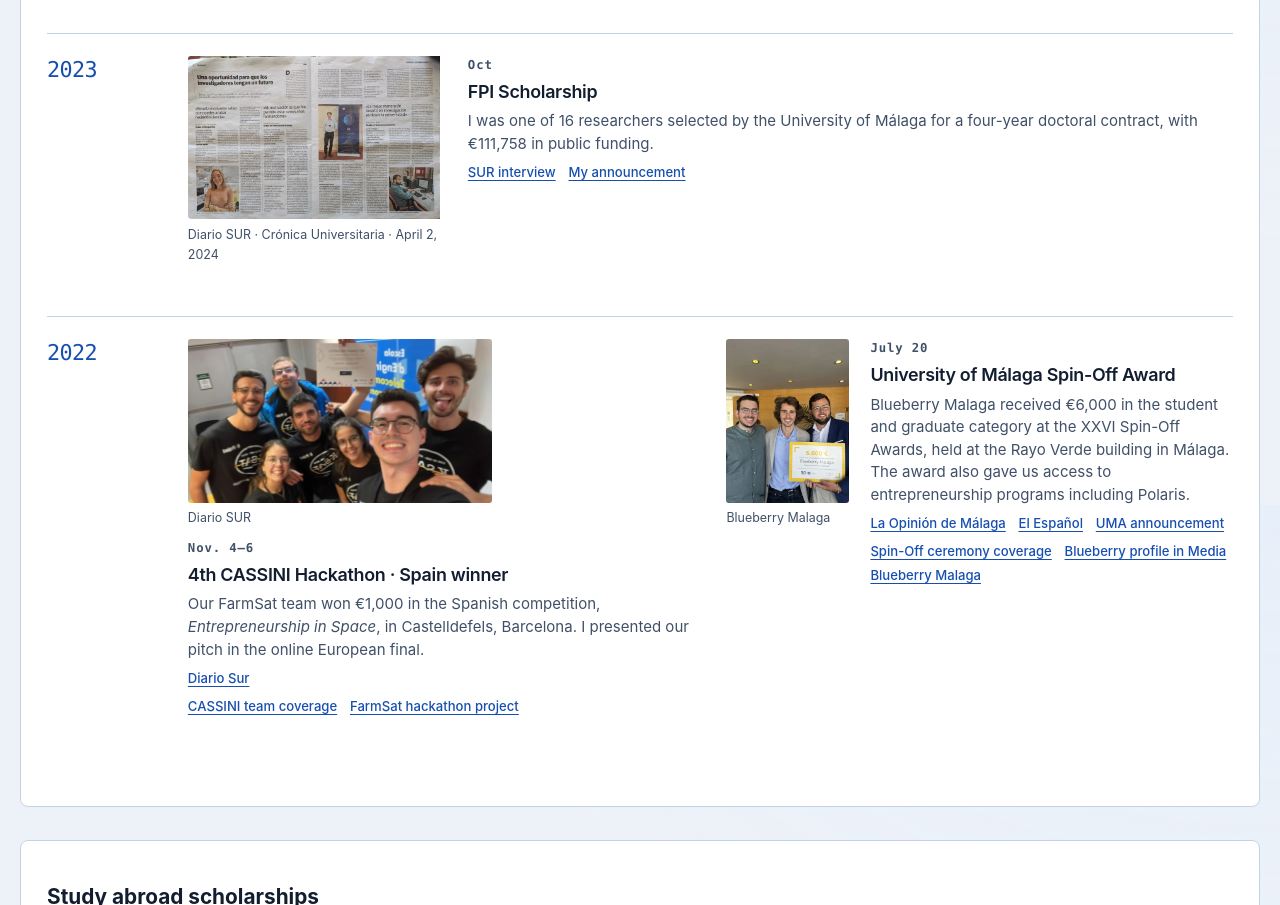
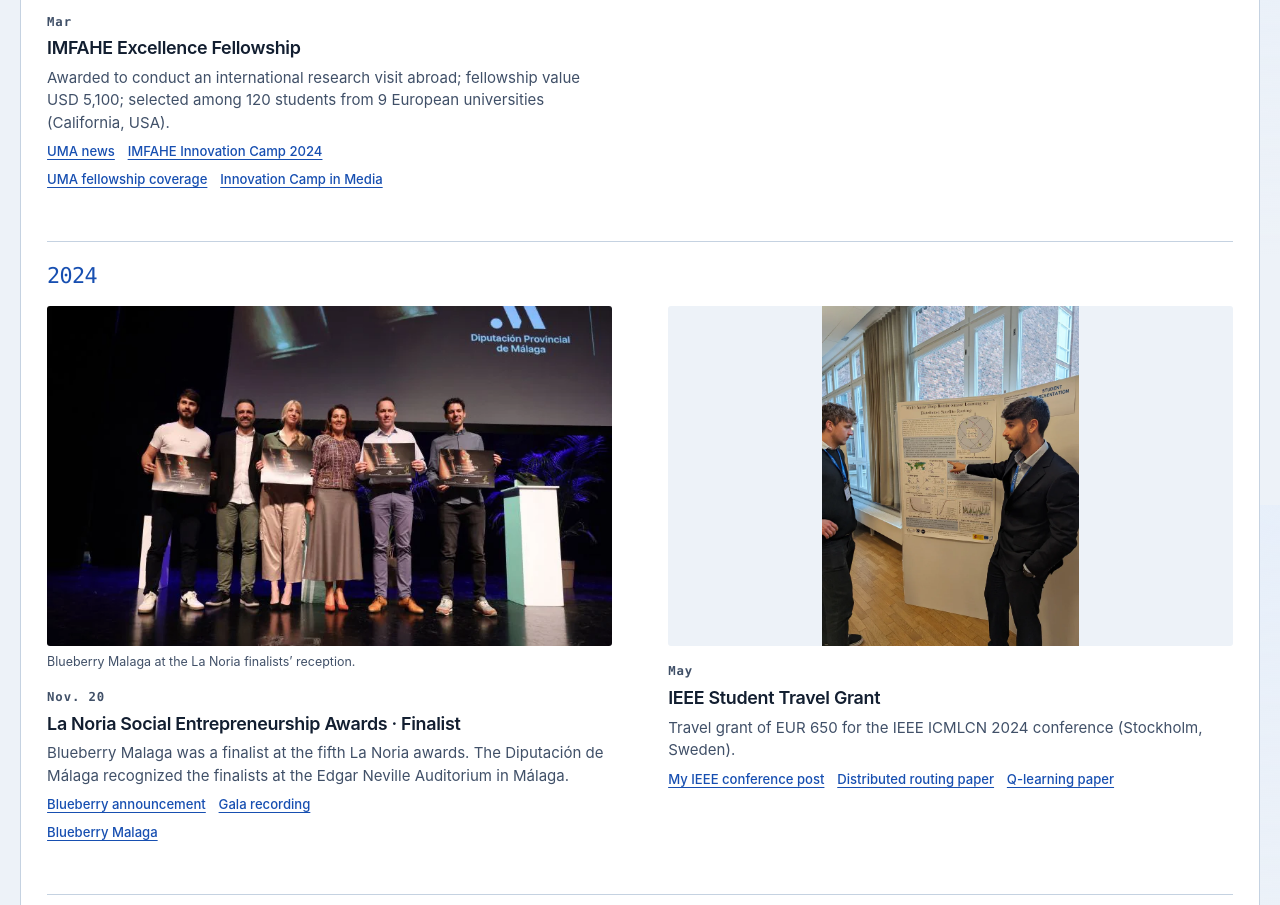
Before and after one commit to Fedeloz/Fedeloz.github.io, a plain HTML site: page awards.html in a window 1280 px wide. Shown: the part 1895-2800 px from the top of the page. Drawn offline with Linux system fonts and the light colour scheme.

Commit message:
Give award photos the same space as event coverage

```diff
--- a/portfolio.css
+++ b/portfolio.css
@@ -137,7 +137,7 @@ main > section:not(.portrait) { padding: clamp(1.25rem, 3vw, 2.5rem) var(--readi
 }
 .collection-head { display: flex; align-items: baseline; justify-content: space-between; gap: 1rem; margin-bottom: 2rem; }
 .collection-head a, .back-section, .story-links a, .press-related a { font: 550 .87rem/1.5 var(--sans); color: var(--accent); text-decoration: underline; text-underline-offset: .23em; }
-.event-spread { display: grid; grid-template-columns: repeat(2,minmax(0,1fr)); gap: clamp(1.5rem,4.4vw,5rem); }
+.event-spread, .award-year .award-gallery { display: grid; grid-template-columns: repeat(2,minmax(0,1fr)); gap: clamp(1.5rem,4.4vw,5rem); }
 .event-story img { display: block; width: 100%; height: auto; aspect-ratio: 1.66; object-fit: cover; }
 .event-story .dateline { margin: 1rem 0 .55rem; color: var(--accent); }
 .event-story h2 { font: 500 clamp(1.45rem,2.45vw,2.65rem)/1.12 var(--sans); letter-spacing: -.035em; }
@@ -209,7 +209,7 @@ main > section:not(.portrait) { padding: clamp(1.25rem, 3vw, 2.5rem) var(--readi
   .photo-location { margin:.4rem; font-size:.59rem; }
   .portrait-copy { column-gap: .65rem; }
   .portrait-copy h1 { font-size:clamp(1.4rem,6.7vw,2.1rem); }
-  .event-spread { grid-template-columns:1fr; }
+  .event-spread, .award-year .award-gallery { grid-template-columns:1fr; }
   .collection-head { flex-wrap:wrap; margin-bottom:1.25rem; }
   .event-story + .event-story { padding-top:1.4rem; border-top:1px solid var(--line); }
 
@@ -272,48 +272,41 @@ main > section:not(.portrait) { padding: clamp(1.25rem, 3vw, 2.5rem) var(--readi
 }
 
 .award-year {
-  display: grid;
-  grid-template-columns: clamp(4rem, 8vw, 8rem) minmax(0, 1fr);
-  gap: clamp(1.25rem, 3vw, 3.5rem);
-  padding: 1.4rem 0 clamp(2rem, 4vw, 4rem);
+  padding-block: 1.25rem clamp(2rem, 4vw, 3.5rem);
   border-top: 1px solid var(--line);
 }
+.award-year:last-child { padding-bottom: 0; }
 .award-year:first-of-type { border-top: 2px solid var(--ink); }
-.award-year > h2 { color: var(--accent); font: 500 clamp(1.05rem,1.7vw,1.55rem)/1.3 var(--mono); }
+.award-year > h2 { margin: 0 0 1rem; color: var(--accent); font: 500 clamp(1.05rem,1.7vw,1.55rem)/1.3 var(--mono); }
 
-.award-gallery { display: grid; grid-template-columns: repeat(2, minmax(0,1fr)); gap: 1.8rem 2rem; align-items: start; }
+.award-gallery { display: grid; gap: 1.8rem 2rem; align-items: start; }
 .award-item { min-width: 0; }
-.award-item figure { margin: 0 0 .7rem; }
+.award-item figure { margin: 0 0 1rem; }
 .archive-photo { display: block; }
-.award-item .archive-photo { width: min(100%, 19rem); }
-.award-item figure img { display:block; width:100%; height:10.2rem; object-fit:cover; border-radius:3px; }
+.award-item figure img {
+  display: block;
+  width: 100%;
+  height: auto;
+  aspect-ratio: 1.66;
+  object-fit: cover;
+  border-radius: 3px;
+}
+.award-portrait figure img, .award-item .clipping img {
+  object-fit: contain;
+  background: var(--paper);
+}
 #hackspain-award .archive-photo img, #hackspain .archive-photo img { height: auto; aspect-ratio: auto; object-fit: contain; }
-.award-item .clipping img { object-fit:contain; object-position:left center; }
-.award-item .spin-photo img { object-position:center 57%; }
-.award-item .poster-photo img { object-position:center 44%; }
 .award-item figcaption, .venture-photos figcaption, .press-feature figcaption { color:var(--muted); font-size:.78rem; margin-top:.35rem; }
-.award-year .award-gallery { container: award-gallery / inline-size; }
-.award-year .award-item:only-child { grid-column: 1 / -1; }
-.award-item.award-portrait figure img { width: auto; height: 10.2rem; max-width: 100%; object-fit: contain; }
-.award-portrait .archive-photo { width: fit-content; }
 
-@container award-gallery (min-width: 34rem) {
-  .award-item:only-child {
+@media (min-width: 721px) {
+  .award-year .award-item:only-child {
+    grid-column: 1 / -1;
     display: grid;
-    grid-template-columns: minmax(0, 16rem) minmax(0, 1fr);
-    gap: 1.5rem;
-    align-items: start;
+    grid-template-columns: repeat(2, minmax(0, 1fr));
+    gap: inherit;
+    align-items: center;
   }
   .award-item:only-child figure { margin: 0; }
-}
-@container award-gallery (min-width: 48rem) {
-  .award-portrait {
-    display: grid;
-    grid-template-columns: minmax(0, 8rem) minmax(0, 1fr);
-    gap: 1rem;
-    align-items: start;
-  }
-  .award-portrait figure { margin: 0; }
 }
 .award-item h3 { font:600 1.12rem/1.25 var(--sans); letter-spacing:-.018em; margin:.3rem 0 .45rem; }
 .award-copy > p:not(.dateline), .scholarship .entry-text { font-size:.94rem; line-height:1.5; }
@@ -397,12 +390,8 @@ main > section:not(.portrait) { padding: clamp(1.25rem, 3vw, 2.5rem) var(--readi
 @media (max-width: 56.25rem) {
   .press-feature { width:min(67%,22rem); margin:0 auto 1.6rem; }
 }
-@media (max-width: 52rem) {
-  .award-year { grid-template-columns:1fr; gap:1rem; }
-}
 @media (max-width: 40rem) {
   .award-gallery, .abroad .award-gallery, .venture-photos { grid-template-columns:1fr; }
-  .award-item figure img { height:auto; max-height:11rem; }
   .award-item + .award-item { border-top:1px solid var(--line); padding-top:1rem; }
   .press-grid .press-entry { grid-template-columns:4.25rem minmax(0,1fr); gap:.65rem; }
   .press-panel .press-item { padding:.8rem 0; }
```
